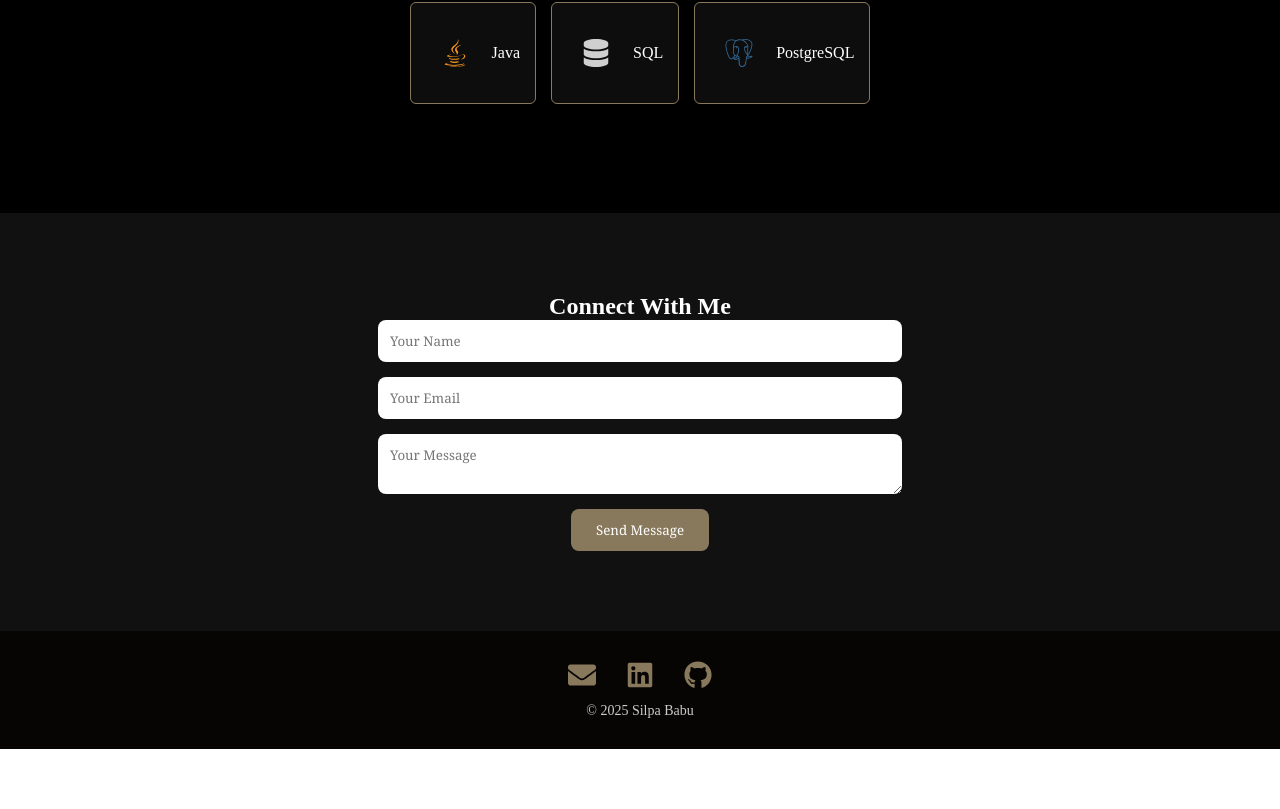
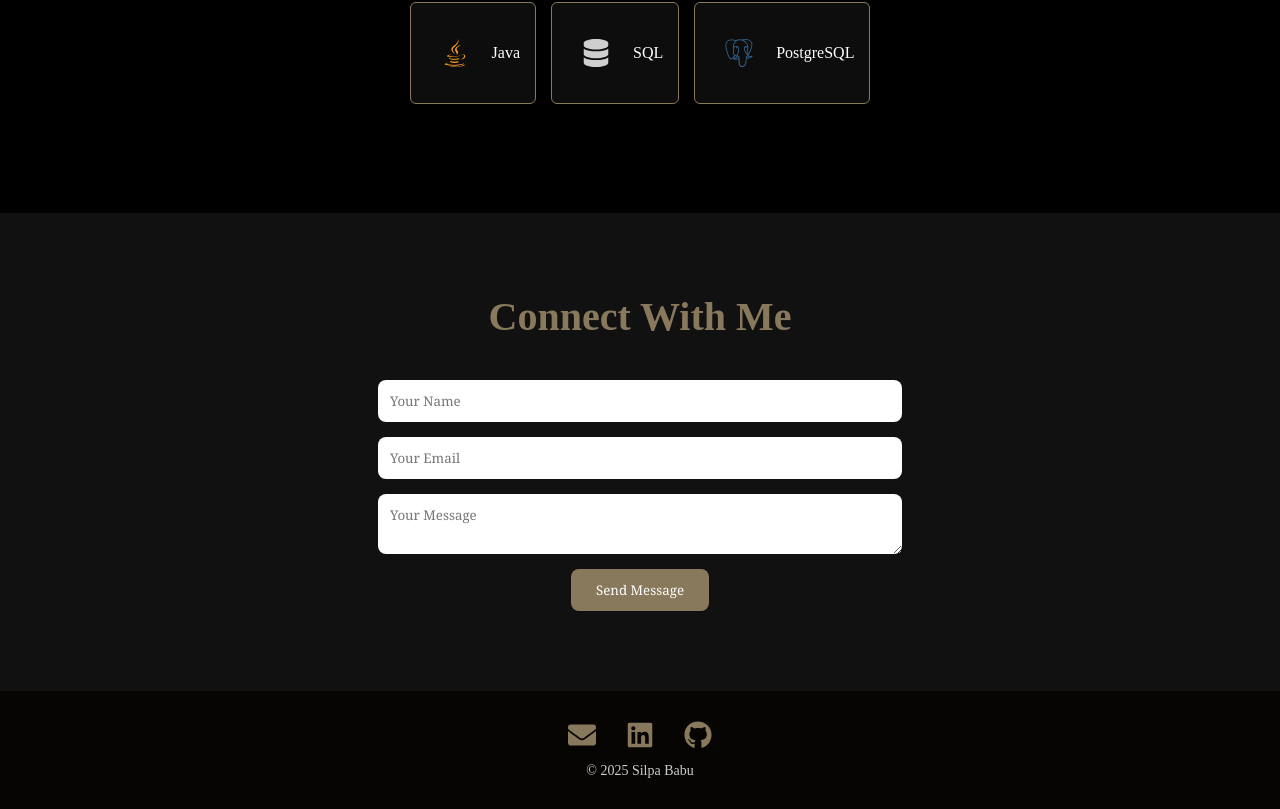
Before and after one commit to shilpahhh/silpa-portfolio, a React (Create React App) app: page / in a window 1280 px wide. Shown: the part 2347-3156 px from the top of the page. Before the commit the page ends 3096 px from the top, so only its background shows below. Built offline with nearby package versions, Linux system fonts and the light colour scheme.

Commit message:
Update Connect.css

```diff
--- a/src/Connect.css
+++ b/src/Connect.css
@@ -33,6 +33,11 @@
   font-family: Georgia;
   transition: 0.3s;
 }
+.section-heading-connect{
+color: #89795c;
+  font-size: 40px;
+  margin-bottom: 40px;
+}
 
 .connect-form button:hover {
   background-color: #a58f6a;
```
